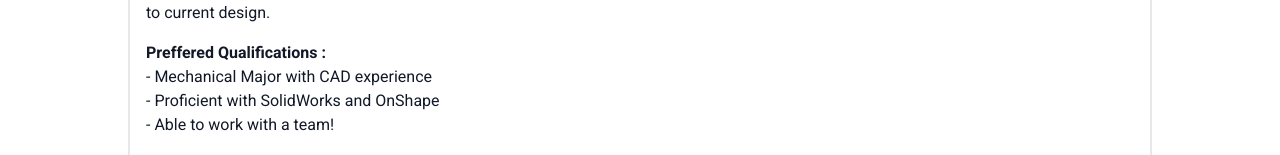
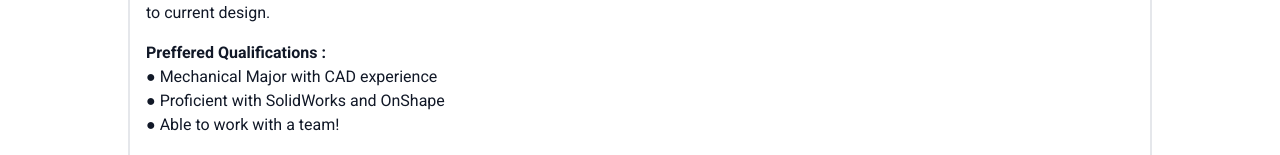
Before and after one commit to SteveIsnthere/openrobotics_website, a React (Create React App) app: page /Recruitment in a window 1280 px wide. Both pictures are taken after a click on the button 1126 px from the left and 474 px from the top of the page. Shown: the part 641-796 px from the top of the page. Built offline with nearby package versions, Linux system fonts and the light colour scheme.

Commit message:
added redirect for netlify

```diff
--- a/src/components/Navbar/Navbar.tsx
+++ b/src/components/Navbar/Navbar.tsx
@@ -14,7 +14,7 @@ const Navbar = () => {
     { title: "Sponsors", path: "/Sponsor" },
   ];
   return (
-    <section className="w-full mb-8 font-Roboto300 fixed z-20">
+    <section className="w-screen mb-8 font-Roboto300 fixed z-20">
       <nav className="bg-white w-full border-b md:border-0 md:static">
         <div className="items-center px-4 max-w-screen-xl mx-auto md:flex md:px-8">
           <div className="flex items-center justify-between py-3 md:py-5 md:block">
--- a/src/components/Recruitment/Position.tsx
+++ b/src/components/Recruitment/Position.tsx
@@ -64,7 +64,7 @@ const Position = (props: Props) => {
           Preffered Qualifications :{" "}
           <br></br>
           {props.qualifications.map((qual:string) => <div>
-            <span className="font-normal text-gray-900"> - {" "}{"  "} {qual}</span>
+            <span className="font-normal text-gray-900"> {qual}</span>
             <br></br>
             </div>)}
         </p>
@@ -72,7 +72,7 @@ const Position = (props: Props) => {
           Bonus Qualifications :{" "}
           <br></br>
           {props.pref.map((qual:string) => <div>
-            <span className="font-normal text-gray-900"> - {" "}{"  "} {qual}</span>
+            <span className="font-normal text-gray-900"> {qual}</span>
             <br></br>
             </div>)
           }
--- a/src/components/Recruitment/Recruitment.tsx
+++ b/src/components/Recruitment/Recruitment.tsx
@@ -36,8 +36,10 @@ const Recruitment = () => {
        1,
        "We are looking for additional mechanical sub-team members on Pianobot to assist in the designing of the pedal as well as improvements to current design. \n ",
        "PianoBot",
-       ["Mechanical Major with CAD experience", "Proficient with SolidWorks and OnShape", "Able to work with a team!"],
-       ["DFAD", "DSFSDDS" , "DSFSDDS"],
+       ["● Mechanical Major with CAD experience", "● Proficient with SolidWorks and OnShape", "● Able to work with a team!"],
+       ["● Comfortable taking initiative and responsibility for sub-projects",
+        "● Effectively communicates with the team",
+        "● Eager to learn and provide insight"],
     ),
   ];
 
```
Also changed, not shown: 1 other file (tests, documents, lock files or other folders).
